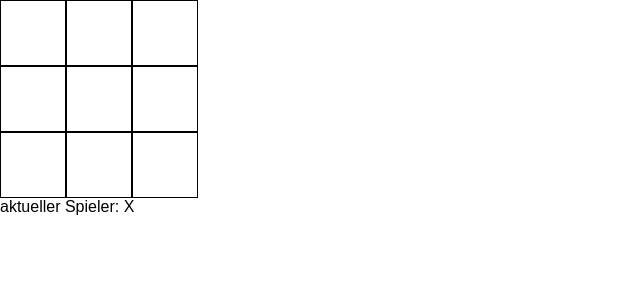
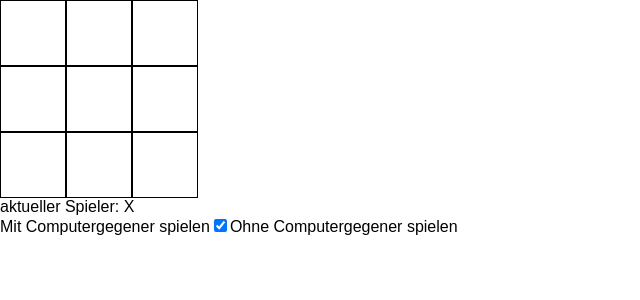
Before and after one commit to joellehelgert/tictactoe, a React app: page / in a window 1280 px wide. Shown: the top 300 px of the page, without its empty margins (0-640 px from the left). Built offline with nearby package versions, Linux system fonts and the light colour scheme.

Commit message:
Button zur Auswahl ob mit oder ohne Gegner - styling noetig zum toggle button - nicetohaves und todos in readme geschrieben

```diff
--- a/src/App.js
+++ b/src/App.js
@@ -5,10 +5,27 @@ import Board from './components/board.js'
 import './App.scss'
 
 class App extends Component {
+  constructor (props) {
+    super(props)
+    this.state = {
+      competitor: true
+    }
+  }
+
+  changePlayerMode() {
+    this.setState({ competitor: !this.state.competitor })
+  }
+
   render() {
     return (
-    <Board />
-    );
+      <div className='game'>
+        <Board competitor={this.state.competitor}/>
+
+        Mit Computergegener spielen
+        <input type='checkbox' onChange={this.changePlayerMode.bind(this)} checked={this.state.competitor} />
+        Ohne Computergegener spielen
+      </div>
+    )
   }
 }
 
--- a/src/components/board.js
+++ b/src/components/board.js
@@ -29,16 +29,18 @@ class Board extends Component  {
     })
   }
 
+  competitorPlays () {
+    console.log('Computergegener')
+  }
+
   checkForWinner () {
     let board = this.state.board
 
     for(let i = 0; i < board.length; i++) {
-      console.log('board', board)
+
       // horizontal
       if(board[i][0] != null && board[i][0] === board[i][1]) {
-        console.log('horizontal', (board[i][0] === board[i][1]))
         if(board[i][1] === board[i][2]) {
-
           this.setState({ winner: board[i][0]})
           return
         }
@@ -53,7 +55,21 @@ class Board extends Component  {
       }
     }
 
-    // diagonal
+    // diagonal left to right
+    if(board[0][0] != null && board[0][0] === board[1][1]) {
+      if (board[0][0] === board[2][2]) {
+        this.setState({ winner: board[0][0]})
+        return
+      }
+    }
+
+    // diagonal right to left
+    if(board[2][0] != null && board[2][0] === board[1][1]) {
+      if (board[2][0] === board[0][2]) {
+        this.setState({ winner: board[2][0]})
+        return
+      }
+    }
 
   }
 
@@ -76,7 +92,7 @@ class Board extends Component  {
         })
       }
 
-      // call Gegenspieler
+      if(this.props.competitor) this.competitorPlays()
       this.checkForWinner()
     }
 
```
Also changed, not shown: 1 other file (tests, documents, lock files or other folders).
